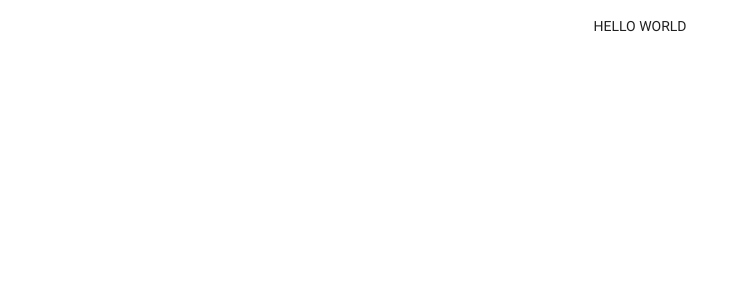
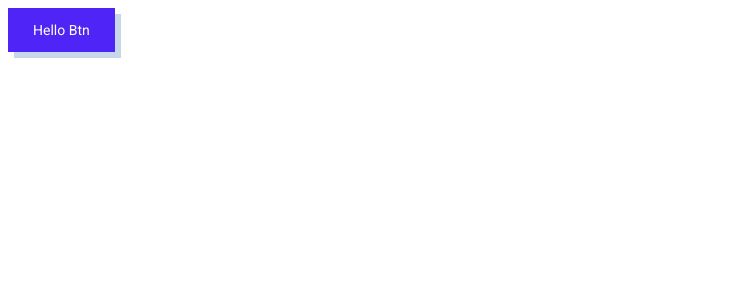
Before and after one commit to usmanwahyuhp/react-materialui, a React (Create React App) app: page / in a window 1280 px wide. Shown: the top 300 px of the page, without its empty margins (0-741 px from the left). Built offline with nearby package versions, Linux system fonts and the light colour scheme.

Commit message:
styled button and passing props

```diff
--- a/src/App.js
+++ b/src/App.js
@@ -33,7 +33,7 @@ function App() {
     return (
         <div className="App">
             <ThemeProvider theme={theme}>
-                <CustomBtn/>
+                <CustomBtn txt="hello btn"/>
             </ThemeProvider>
         </div>
     )
--- a/src/components/CustomBtn.js
+++ b/src/components/CustomBtn.js
@@ -1,10 +1,34 @@
 import React from 'react'
 import { Button } from '@material-ui/core'
+import { withStyles } from '@material-ui/core/styles'
 
-export default function CustomBtn() {
+const StyledButton = withStyles({
+    root: {
+        display: "flex",
+        alignItems: "center",
+        justifyContent: "center",
+        height: "44px",
+        padding: "0 25px",
+        boxSizing: "border-box",
+        borderRadius: 0,
+        background: "#4f25f7",
+        color: "#fff",
+        transform: "none",
+        boxShadow: "6px 6px 0 0 #c7d8ed",
+        transition: "background .3s,border-color .3s,color .3s",
+        "&:hover": {
+            backgroundColor:  "#4f25f7"
+          },
+    },
+    label: {
+      textTransform: 'capitalize',
+    },
+  })(Button);
+
+export default function CustomBtn(props) {
     return (
         <div>
-            <Button>Hello World</Button>
+            <StyledButton variant="contained">{props.txt}</StyledButton>
         </div>
     )
 }
```
